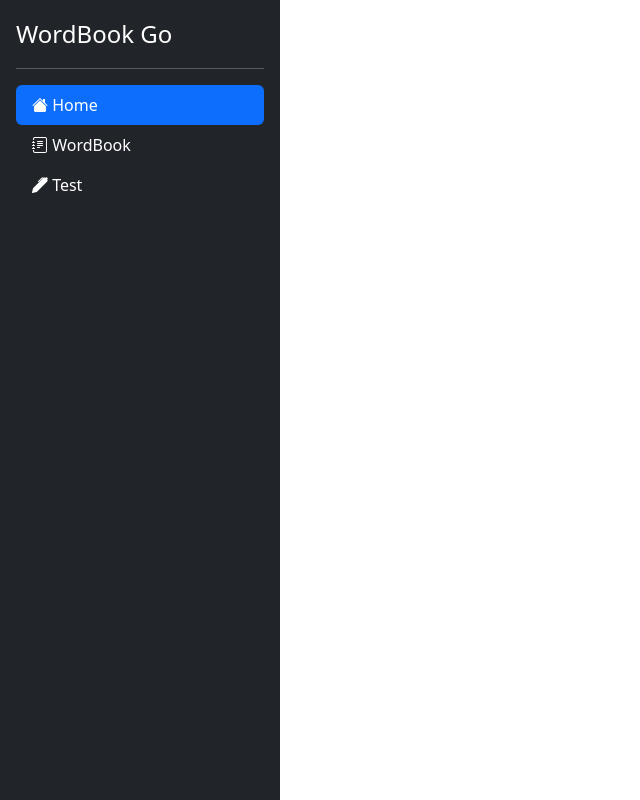
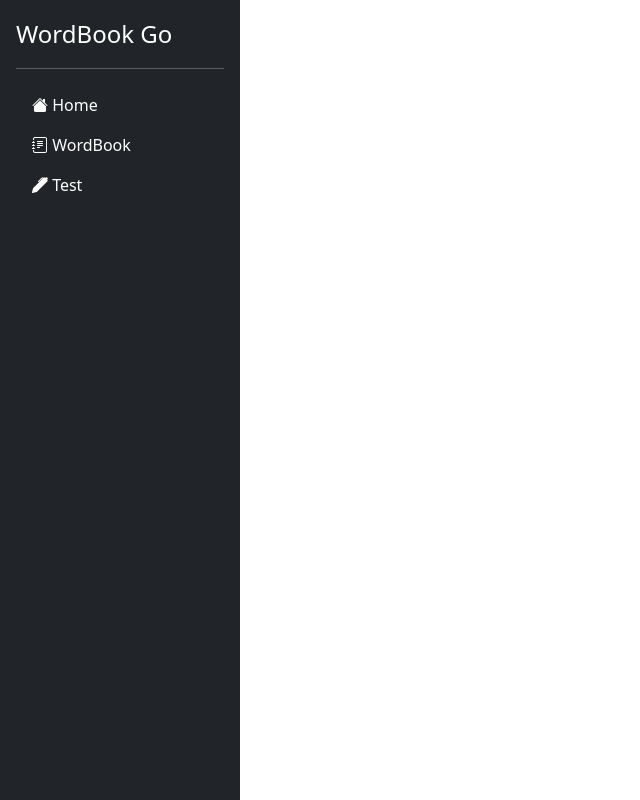
Before and after one commit to radian462/WordBookGenerater-Go, a plain HTML site: page frontend/static/index.html in a window 1280 px wide. Shown: the whole page, without its empty margins (0-640 px from the left). Drawn offline with nearby package versions, Linux system fonts and the light colour scheme.

Commit message:
sidebarのActiveの変動を追加

```diff
--- a/frontend/static/index.html
+++ b/frontend/static/index.html
@@ -1,11 +1,14 @@
 <!DOCTYPE html>
 <html lang="ja">
+
 <head>
     <meta charset="UTF-8">
+    <a href="/" class="nav-link"></a>
     <title>Wordbook Generator</title>
     <link href="https://cdn.jsdelivr.net/npm/bootstrap@5.3.3/dist/css/bootstrap.min.css" rel="stylesheet">
     <link rel="stylesheet" href="https://cdn.jsdelivr.net/npm/bootstrap-icons@1.13.1/font/bootstrap-icons.min.css">
 </head>
+
 <body>
 
     <div id="sidebar"></div>
@@ -14,10 +17,25 @@
         fetch('./sidebar.html')
             .then(res => res.text())
             .then(html => {
-        document.getElementById('sidebar').innerHTML = html;
+                const container = document.getElementById('sidebar');
+                container.innerHTML = html;
+
+                const path = window.location.pathname;
+                const navLinks = container.querySelectorAll(".nav-link");
+                navLinks.forEach(link => {
+                    const href = link.getAttribute("href");
+                    if (href === path) {
+                        link.classList.add("active");
+                        link.classList.remove("text-white");
+                    } else {
+                        link.classList.remove("active");
+                        link.classList.add("text-white");
+                    }
+                });
             });
     </script>
 
     <script src="https://cdn.jsdelivr.net/npm/bootstrap@5.3.3/dist/js/bootstrap.bundle.min.js"></script>
 </body>
+
 </html>
--- a/frontend/static/sidebar.html
+++ b/frontend/static/sidebar.html
@@ -1,23 +1,23 @@
-<div class="d-flex flex-column flex-shrink-0 p-3 text-bg-dark" style="width: 280px; height: 100vh;">
+<div class="d-flex flex-column flex-shrink-0 p-3 text-bg-dark" style="width: 240px; height: 100vh;">
   <a href="/" class="d-flex align-items-center mb-3 mb-md-0 me-md-auto text-white text-decoration-none">
       <span class="fs-4">WordBook Go</span>
   </a>
   <hr>
   <ul class="nav nav-pills flex-column mb-auto">
       <li class="nav-item">
-      <a href="#" class="nav-link active" aria-current="page">
+          <a href="/" class="nav-link active" aria-current="page">
               <i class="bi bi-house-fill"></i>
               Home
           </a>
       </li>
       <li>
-      <a href="#" class="nav-link text-white">
+          <a href="/wordbook" class="nav-link text-white">
               <i class="bi bi-journal-text"></i>
               WordBook
           </a>
       </li>
       <li>
-      <a href="#" class="nav-link text-white">
+          <a href="/test" class="nav-link text-white">
               <i class="bi bi-pen-fill"></i>
               Test
           </a>
```
Lines whose indentation alone changed are shown as unchanged.
